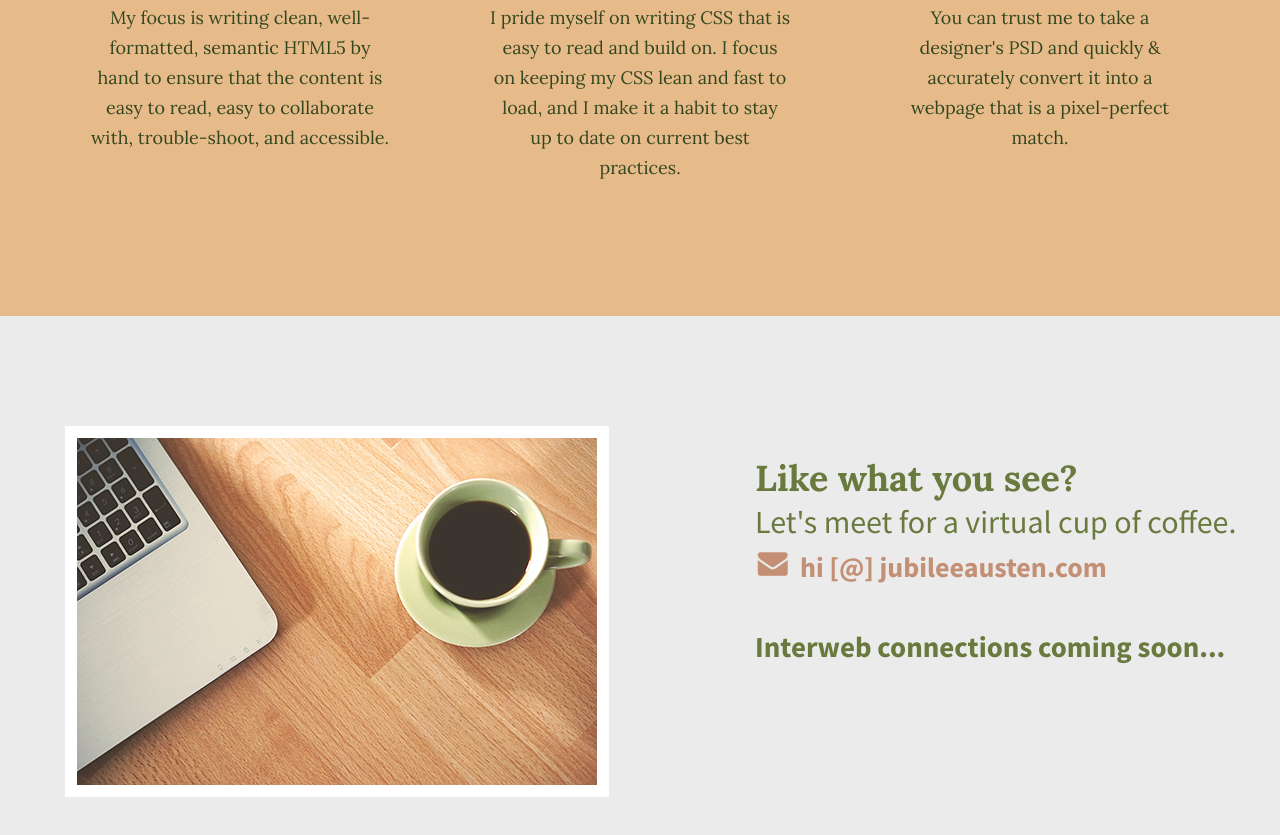
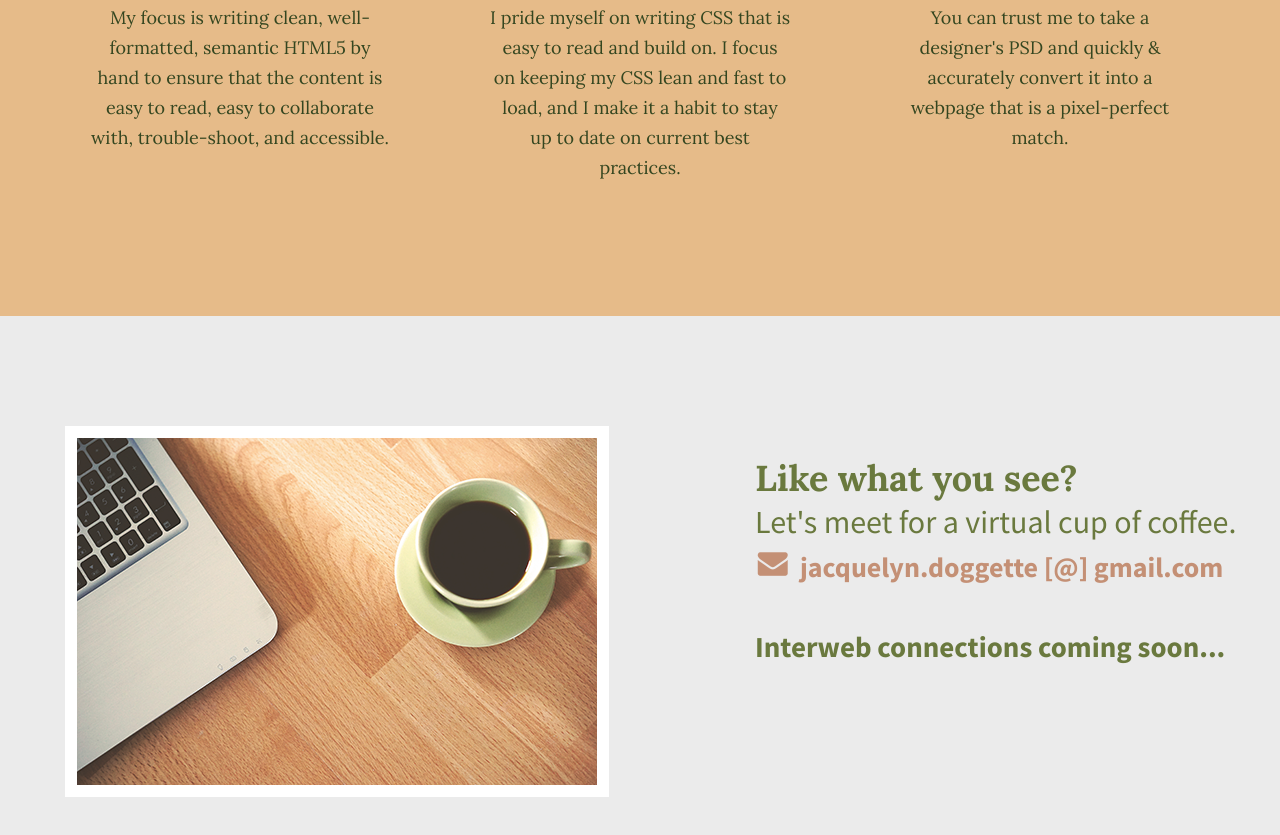
Before and after one commit to Jacquelyn-D/jd-codes, a plain HTML site: page index.html in a window 1280 px wide. Shown: the part 1661-2496 px from the top of the page. Drawn offline with Linux system fonts and the light colour scheme.

Commit message:
Updated to real email address

```diff
--- a/index.html
+++ b/index.html
@@ -89,8 +89,8 @@
                 <div class="half-width">
                     <h2>Like what you see?</h2>
                     <h3 id="email-header">Let's meet for a virtual cup of coffee.</h3>
-                    <a href="mailto:hi@jubileeausten.com"><img src="img/envelope.png" id="envelope"
-                            alt="envelope icon" />hi [@] jubileeausten.com</a>
+                    <a href="mailto:jacquelyn.doggette@gmail.com"><img src="img/envelope.png" id="envelope"
+                            alt="envelope icon" />jacquelyn.doggette [@] gmail.com</a>
                     <h3 id="socialmedia-header">Interweb connections coming soon...</h3>
                 </div>
             </div>
```
